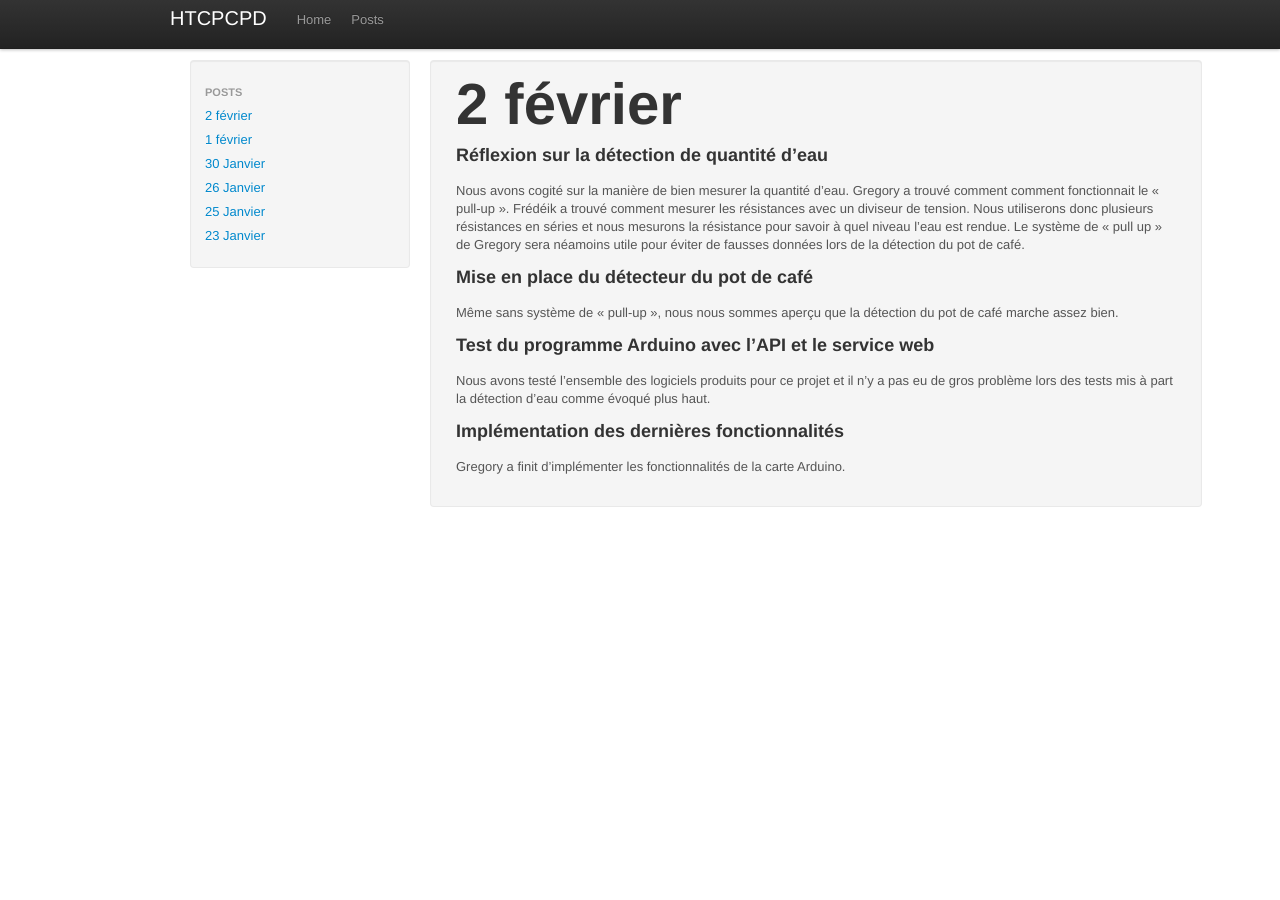
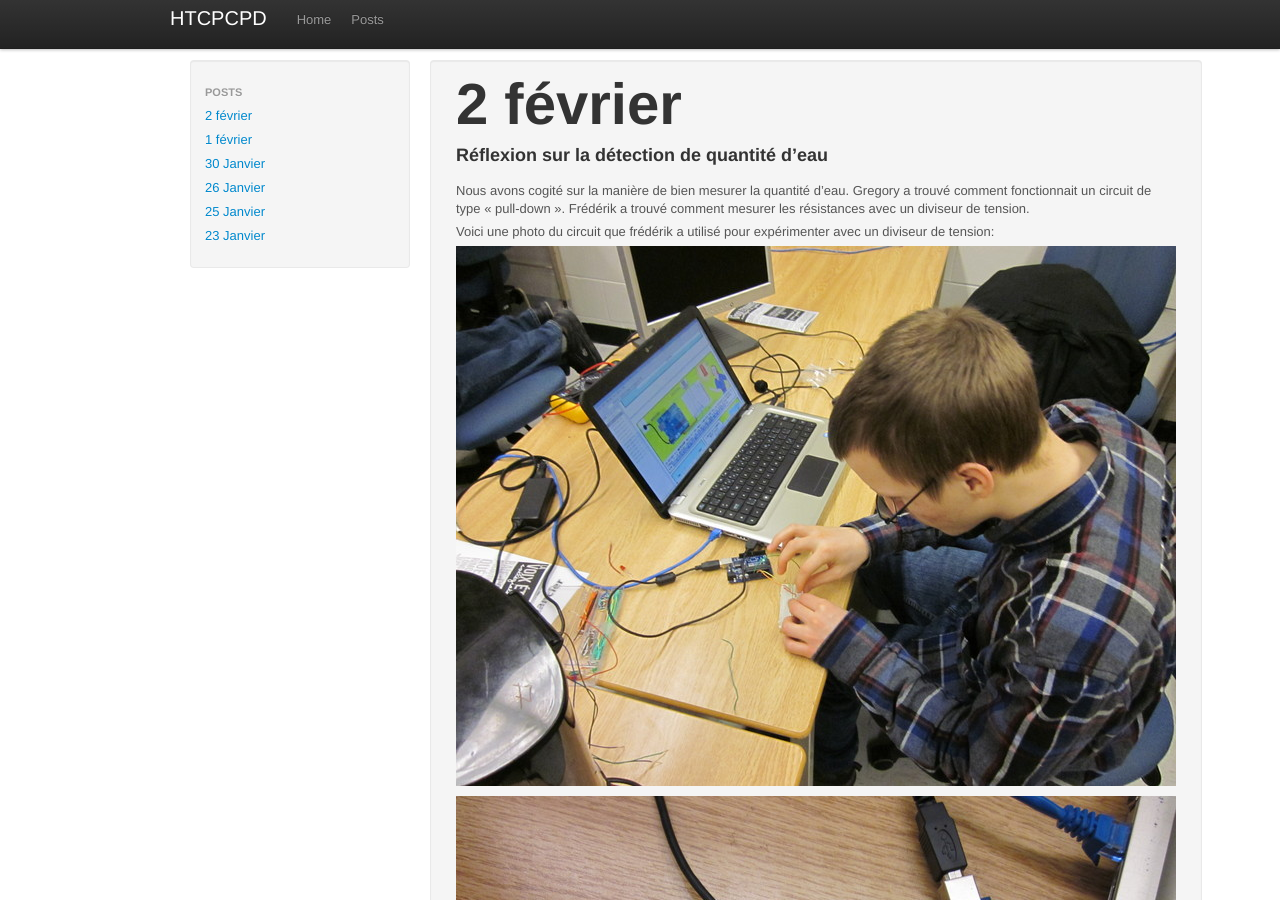
Before and after one commit to gelendir/htcpcpd, a Jekyll site: the page built from _posts/2012-02-02-02-fevrier.md, in a window 1280 px wide and 900 px high. Built offline with Jekyll 4.4.1, drawn with Linux system fonts in a browser that asks for light colours; some of the changed text lies outside the part shown.

Commit message:
add pics to post of 02 fev

```diff
--- a/_posts/2012-02-02-02-fevrier.md
+++ b/_posts/2012-02-02-02-fevrier.md
@@ -8,25 +8,52 @@ layout: default
 
 Réflexion sur la détection de quantité d'eau
 --------------------------------------------
+
 Nous avons cogité sur la manière de bien mesurer la quantité d'eau. Gregory
-a trouvé comment comment fonctionnait le « pull-up ». Frédéik a trouvé comment
-mesurer les résistances avec un diviseur de tension. Nous utiliserons donc
+a trouvé comment fonctionnait un circuit de type « pull-down ». Frédérik a trouvé comment
+mesurer les résistances avec un diviseur de tension.
+
+Voici une photo du circuit que frédérik a utilisé pour expérimenter avec
+un diviseur de tension:
+
+![CircuitFrederik1]({{ site.baseurl }}/photos/frederik_circuit_1.jpg)
+
+![CircuitFrederik2]({{ site.baseurl }}/photos/frederik_circuit_2.jpg)
+
+![CircuitFrederik3]({{ site.baseurl }}/photos/frederik_circuit_3.jpg)
+
+Puis voici une photo du circuit utilisé par Gregory pour expérimenter le
+concept de pull-down:
+
+![CircuitGregory1]({{ site.baseurl }}/photos/gregory_circuit_1.jpg)
+
+![CircuitGregory2]({{ site.baseurl }}/photos/gregory_circuit_2.jpg)
+
+Après réflexion, nous avons décidé de prendre un circuit avec un diviseur de
+tension pour mesurer la quantité d'eau. Nous utiliserons donc
 plusieurs résistances en séries et nous mesurons la résistance pour savoir
-à quel niveau l'eau est rendue. Le système de « pull up » de Gregory sera
+à quel niveau l'eau est rendue. Le système de « pull-down » de Gregory sera
 néamoins utile pour éviter de fausses données lors de la détection du pot de
 café.
 
 Mise en place du détecteur du pot de café
 -----------------------------------------
-Même sans système de « pull-up », nous nous sommes aperçu que la détection du
+
+Même sans système de « pull-down », nous nous sommes aperçu que la détection du
 pot de café marche assez bien.
 
 Test du programme Arduino avec l'API et le service web
 ------------------------------------------------------
+
 Nous avons testé l'ensemble des logiciels produits pour ce projet et il n'y a
 pas eu de gros problème lors des tests mis à part la détection d'eau comme
 évoqué plus haut.
 
 Implémentation des dernières fonctionnalités
 --------------------------------------------
-Gregory a finit d'implémenter les fonctionnalités de la carte Arduino.
+
+Gregory a terminé d'implémenter toutes les fonctionalités de la carte
+Arduino. La dernière fonctionnalité consistait à partir et arrêter le
+bouilloire de la cafetière. La carte arduino arrêtera la bouilloire
+automatiquement selon une des conditions suivantes: Soit qu'il ne reste
+plus d'eau à chauffer, soit le chronomètre de 12 minutes est dépassé.
```
